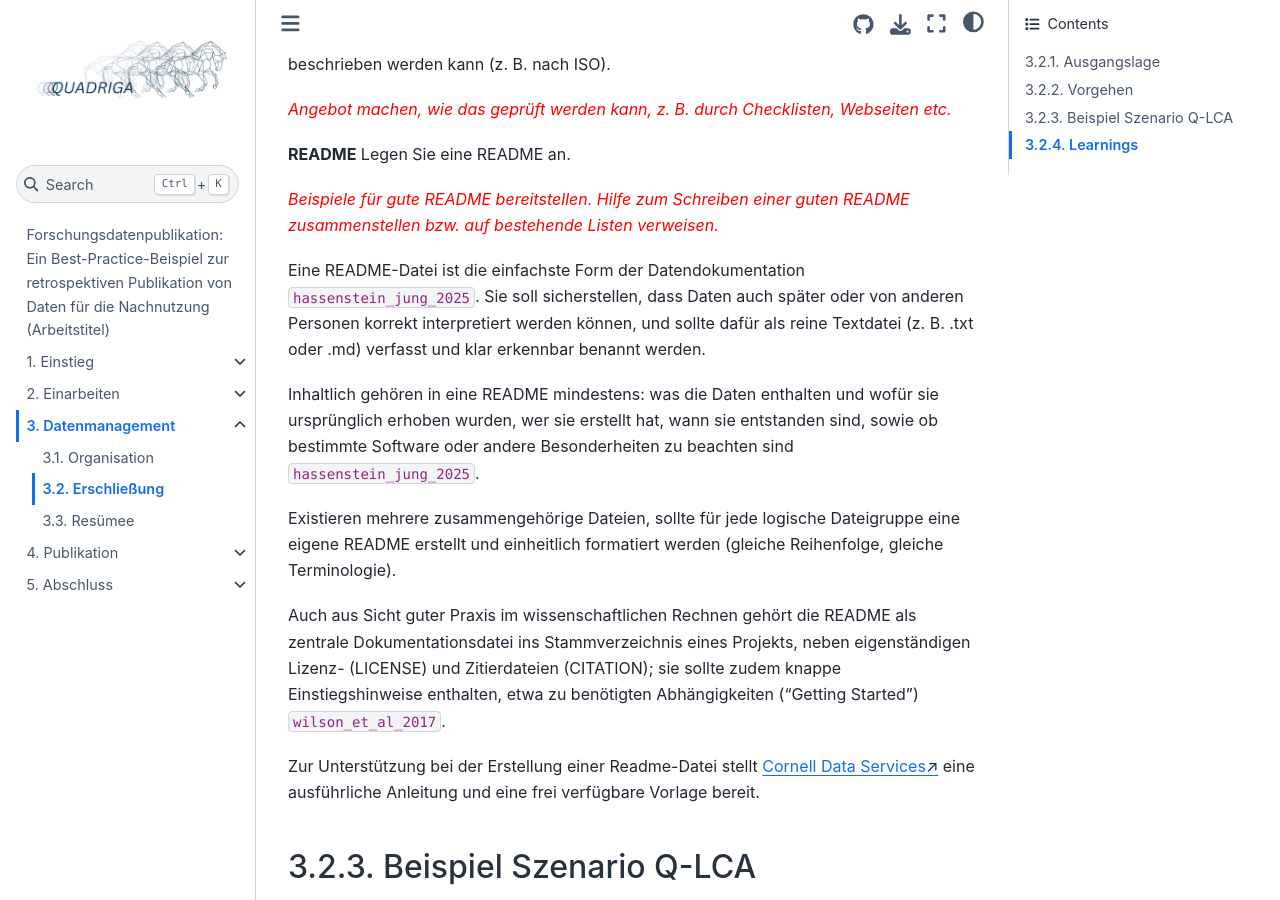
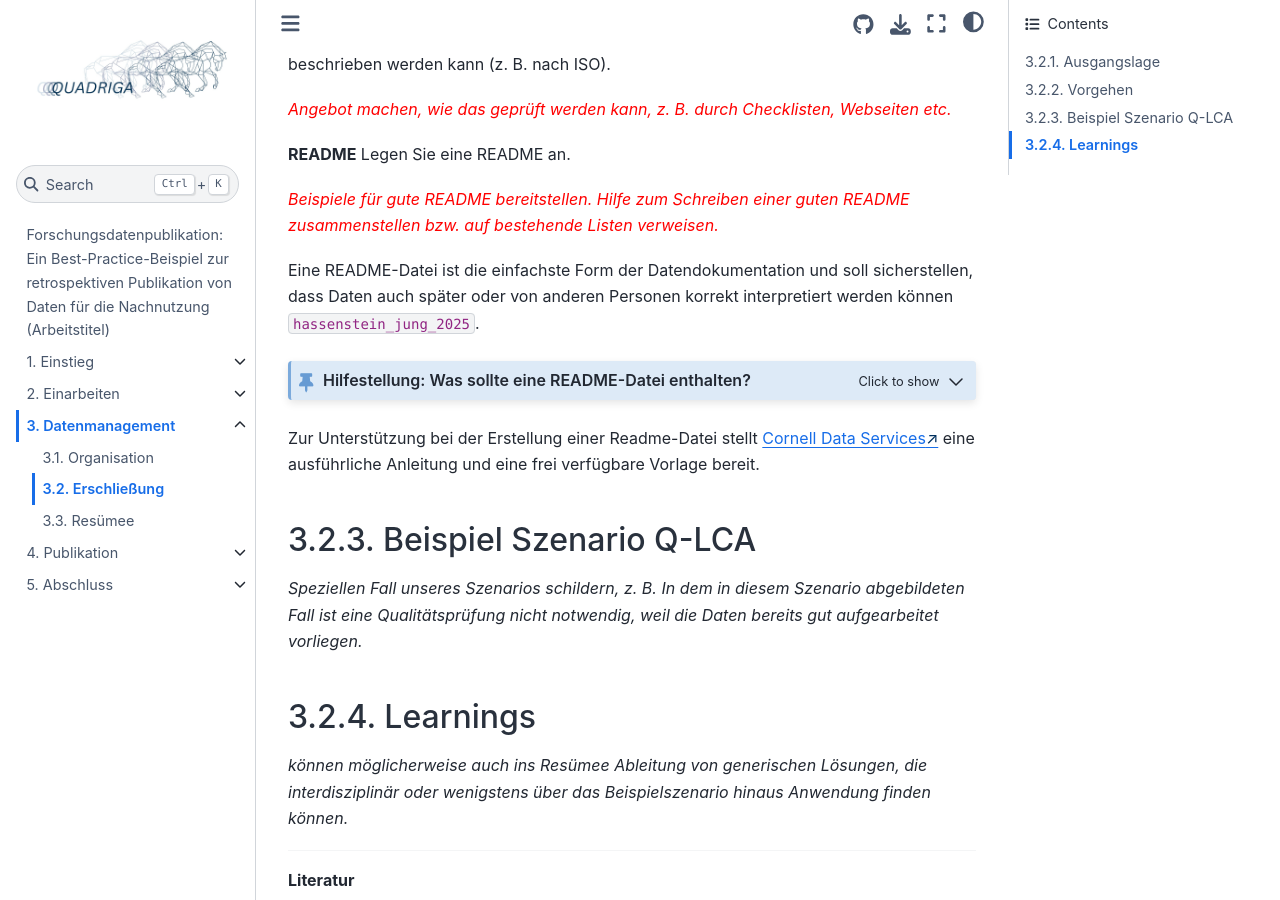
Before and after one commit to quadriga-dk/Tabelle-Fallstudie-4, a Jupyter Book: the page built from Kapitel3_Datenmanagement/erschliessung.md, in a window 1280 px wide and 900 px high, scrolled down 1163 px. Built offline with Jupyter Book 1.0.4 settings and Sphinx 7.4.7 and the Sphinx Book theme 1.1.4, drawn with Linux system fonts in a browser that asks for light colours; cross-references to code outside the pages are shown as plain code.

Commit message:
Add README Box
Updated README guidelines for data documentation, including essential content and best practices.

````diff
--- a/Kapitel3_Datenmanagement/erschliessung.md
+++ b/Kapitel3_Datenmanagement/erschliessung.md
@@ -38,13 +38,21 @@ Legen Sie eine README an.
 <span style="color:red">*Beispiele für gute README bereitstellen. Hilfe zum Schreiben einer guten README zusammenstellen bzw. auf bestehende Listen verweisen.*</span>
 
 
-Eine README-Datei ist die einfachste Form der Datendokumentation {cite}`hassenstein_jung_2025`. Sie soll sicherstellen, dass Daten auch später oder von anderen Personen korrekt interpretiert werden können, und sollte dafür als reine Textdatei (z. B. .txt oder .md) verfasst und klar erkennbar benannt werden.
 
-Inhaltlich gehören in eine README mindestens: was die Daten enthalten und wofür sie ursprünglich erhoben wurden, wer sie erstellt hat, wann sie entstanden sind, sowie ob bestimmte Software oder andere Besonderheiten zu beachten sind {cite}`hassenstein_jung_2025`.
+Eine README-Datei ist die einfachste Form der Datendokumentation und soll sicherstellen, dass Daten auch später oder von anderen Personen korrekt interpretiert werden können {cite}`hassenstein_jung_2025`.
 
-Existieren mehrere zusammengehörige Dateien, sollte für jede logische Dateigruppe eine eigene README erstellt und einheitlich formatiert werden (gleiche Reihenfolge, gleiche Terminologie).
+```{admonition} Hilfestellung: Was sollte eine README-Datei enthalten?
+:class: hinweis, dropdown
 
-Auch aus Sicht guter Praxis im wissenschaftlichen Rechnen gehört die README als zentrale Dokumentationsdatei ins Stammverzeichnis eines Projekts, neben eigenständigen Lizenz- (LICENSE) und Zitierdateien (CITATION); sie sollte zudem knappe Einstiegshinweise enthalten, etwa zu benötigten Abhängigkeiten ("Getting Started") {cite}`wilson_et_al_2017`.
+
+- Titel und kurze Beschreibung des Datensatzes
+- Autor:innen bzw. Ersteller:innen und Kontaktinformationen
+- Zeitraum und Ort der Datenerhebung
+- Datei- und Ordnerstruktur
+- verwendete Methoden, Software und Dateiformate
+- Lizenz und Zitiervorschlag
+
+```
 
 Zur Unterstützung bei der Erstellung einer Readme-Datei stellt <a href="https://data.research.cornell.edu/data-management/sharing/readme/" class="external-link" target="_blank">Cornell Data Services</a> eine ausführliche Anleitung und eine frei verfügbare Vorlage bereit.
 
````
